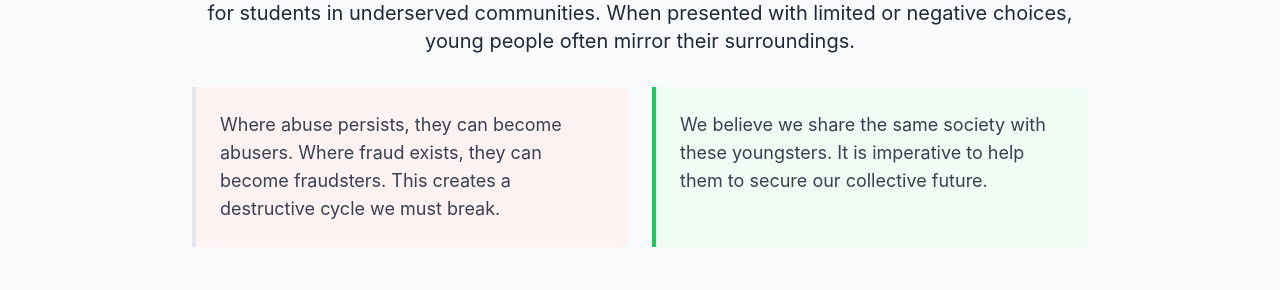
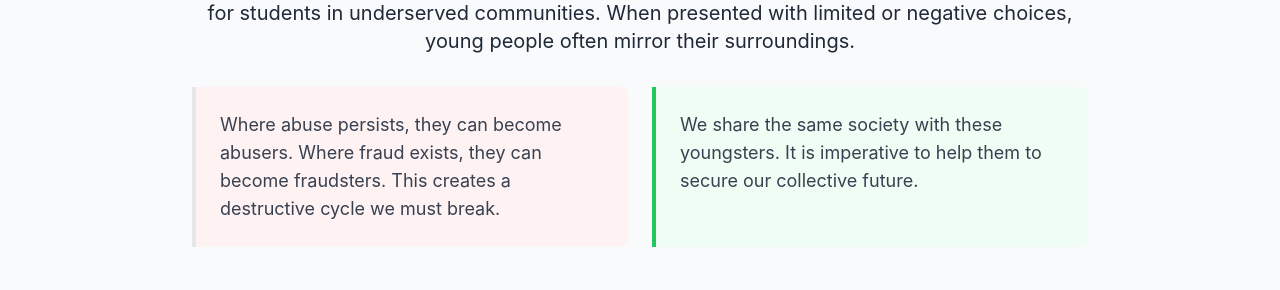
Before and after one commit to s2c-dms/fundraising-banner, a plain HTML site: page index.html in a window 1280 px wide. Shown: the part 510-800 px from the top of the page. Drawn offline with nearby package versions, Linux system fonts and the light colour scheme.

Commit message:
Update index.html

```diff
--- a/index.html
+++ b/index.html
@@ -74,7 +74,7 @@
                         <p class="text-lg text-gray-700">Where abuse persists, they can become abusers. Where fraud exists, they can become fraudsters. This creates a destructive cycle we must break.</p>
                     </div>
                     <div class="bg-green-50 border-l-4 border-green-500 p-6 rounded-r-lg">
-                         <p class="text-lg text-gray-700">We believe we share the same society with these youngsters. It is imperative to help them to secure our collective future.</p>
+                         <p class="text-lg text-gray-700">We share the same society with these youngsters. It is imperative to help them to secure our collective future.</p>
                     </div>
                 </div>
             </div>
```
